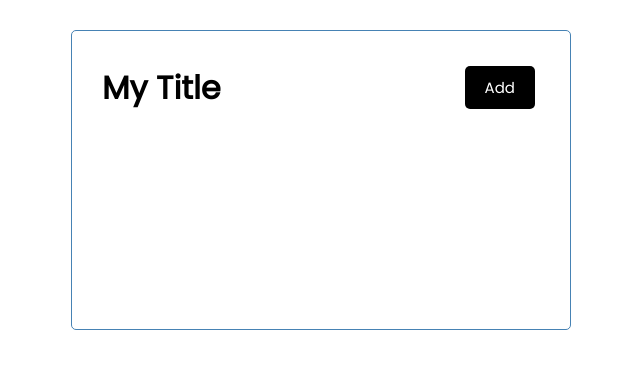
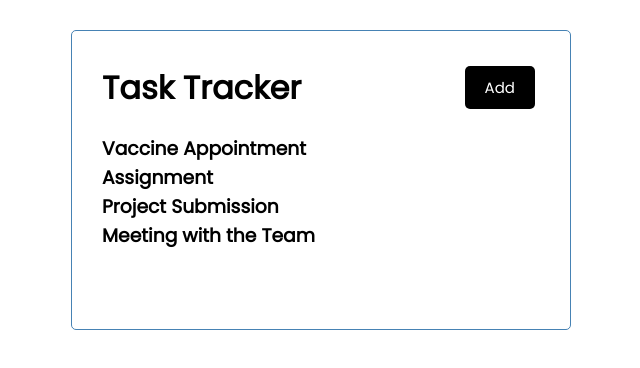
Before and after one commit to arunkudiyal/innomatics-react-project-1, a React (Create React App) app: page / in a window 1280 px wide. Shown: the top 368 px of the page, without its empty margins (319-959 px from the left). Built offline with nearby package versions, Linux system fonts and the light colour scheme; the HTML template or start-up script is replaced by a standard one.

Commit message:
Adding Tasks

```diff
--- a/src/App.js
+++ b/src/App.js
@@ -1,11 +1,14 @@
 import Header from "./components/Header";
+import Tasks from "./components/Tasks";
 
 function App() {
   return (
 
     // JSX
     <div className="container">
-      <Header title='My Title' />
+      <Header title='Task Tracker' />
+      <Tasks />
+
     </div>
 
     // <h2>Trying to chcek...</h2> -> Cannot do that
--- /dev/null
+++ b/src/components/Tasks.js
@@ -0,0 +1,41 @@
+const tasks = [
+    {
+        id: 1,
+        text: 'Vaccine Appointment',
+        day: 'April 1st, 2021 at 5 PM',
+        reminder: true
+    },
+    {
+        id: 2,
+        text: 'Assignment',
+        day: 'April 4th, 2021 at 10 AM',
+        reminder: false
+    },
+    {
+        id: 3,
+        text: 'Project Submission',
+        day: 'April 3rd, 2021 at 12 PM',
+        reminder: false
+    },
+    {
+        id: 4,
+        text: 'Meeting with the Team',
+        day: 'April 2nd, 2021 at 6 PM',
+        reminder: true
+    }
+]
+
+const Tasks = () => {
+
+    // Array.map( (var) => { JS } ) <-----> Array.map( (var) => ( JS ) )
+
+    return (
+        <>
+           {tasks.map((task) => (
+               <h3 key={task.id}>{task.text}</h3>
+           ))}
+        </>
+    )
+}
+
+export default Tasks
```
